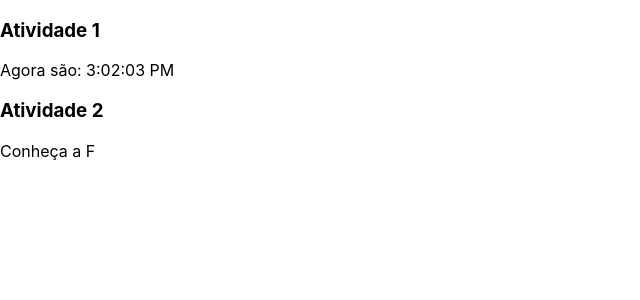
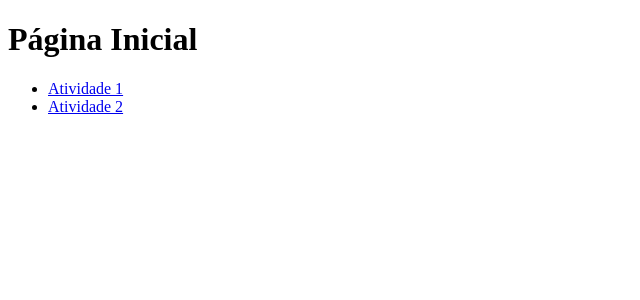
Before and after one commit to GustoVasconcelos/react-2-bim, a React (Create React App) app: page / in a window 1280 px wide. Shown: the top 300 px of the page, without its empty margins (0-640 px from the left). Built offline with nearby package versions, Linux system fonts and the light colour scheme.

Commit message:
Implementado os conceitos de rotas do React

```diff
--- a/package.json
+++ b/package.json
@@ -9,6 +9,7 @@
     "@testing-library/user-event": "^13.5.0",
     "react": "^19.2.0",
     "react-dom": "^19.2.0",
+    "react-router-dom": "^7.9.4",
     "react-scripts": "5.0.1",
     "web-vitals": "^2.1.4"
   },
--- /dev/null
+++ b/src/Atv01.js
@@ -0,0 +1,14 @@
+import Relogio from "./Relogio";
+import Letreiro from "./Letreiro";
+import { Link } from "react-router-dom";
+
+export default function Atv01() {
+    return(
+        <>
+            <h1>Atividades da Semana 1</h1>
+            <Relogio />
+            <Letreiro />
+            <Link to="/">Voltar</Link>
+        </>
+    );
+}
--- /dev/null
+++ b/src/Atv02.js
@@ -0,0 +1,10 @@
+import { Link } from "react-router-dom";
+
+export default function Atv02() {
+    return(
+        <>
+            <h1>Atividades da Semana 2</h1>
+            <Link to="/">Voltar</Link>
+        </>
+    );
+}
--- /dev/null
+++ b/src/Home.js
@@ -0,0 +1,22 @@
+import React from "react";
+import { Link } from "react-router-dom";
+
+const Home = ()=>{
+    return(
+        <>
+            <h1>Página Inicial</h1>
+            <nav>
+                <ul>
+                    <li>
+                        <Link to="Atv01">Atividade 1</Link>
+                    </li>
+                    <li>
+                        <Link to="Atv02">Atividade 2</Link>
+                    </li>
+                </ul>
+            </nav>
+        </>
+    );
+}
+
+export default Home;
--- a/src/Semana01.js
+++ /dev/null
@@ -1,11 +0,0 @@
-import Relogio from "./Relogio";
-import Letreiro from "./Letreiro";
-
-export default function Semana01() {
-  return (
-    <>
-        <Relogio />
-        <Letreiro />
-    </>
-  );
-}
--- a/src/index.js
+++ b/src/index.js
@@ -1,11 +1,10 @@
 import React from 'react';
 import ReactDOM from 'react-dom/client';
-import './index.css';
-import Semana01 from './Semana01';
+import MinhasRotas from './minhasRotas';
 
 const root = ReactDOM.createRoot(document.getElementById('root'));
 root.render(
     <>
-      <Semana01/>
+      <MinhasRotas />
     </>
 );
--- /dev/null
+++ b/src/minhasRotas.js
@@ -0,0 +1,17 @@
+import { BrowserRouter, Route, Routes } from "react-router-dom";
+
+import Home from "./Home";
+import Atv01 from "./Atv01";
+import Atv02 from "./Atv02";
+
+export default function MinhasRotas() {
+    return(
+        <BrowserRouter>
+            <Routes>
+                <Route path="/" element={<Home />} />
+                <Route path="/atv01" element={<Atv01 />} />
+                <Route path="/atv02" element={<Atv02 />} />
+            </Routes>
+        </BrowserRouter>
+    );
+}
```
Also changed, not shown: src/Texto.js (deleted, +0 -7 lines), 1 other file (tests, documents, lock files or other folders).
